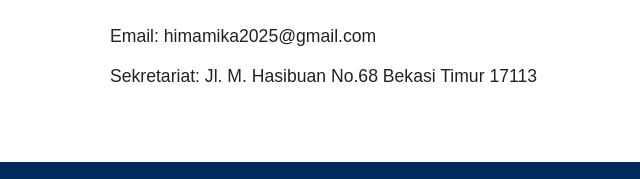
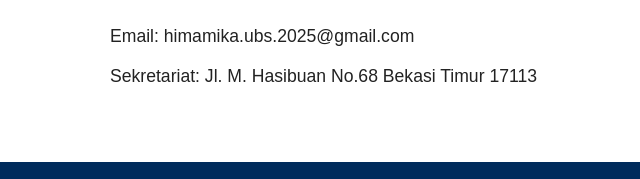
Before and after one commit to amaliaputri-dev/himamika2025-2026, a plain HTML site: page index.html in a window 1280 px wide. Shown: the part 2036-2215 px from the top of the page, 0-640 px from the left. Drawn offline with Linux system fonts and the light colour scheme.

Commit message:
Change contact email in index.html
Updated contact email in the footer section.

```diff
--- a/index.html
+++ b/index.html
@@ -129,7 +129,7 @@
     <section id="kontak" class="section">
         <div class="container">
             <h2>Informasi Kontak</h2>
-            <p>Email: himamika2025@gmail.com</p>
+            <p>Email: himamika.ubs.2025@gmail.com</p>
             <p>Sekretariat: Jl. M. Hasibuan No.68 Bekasi Timur 17113</p>
         </div>
     </section>
```
